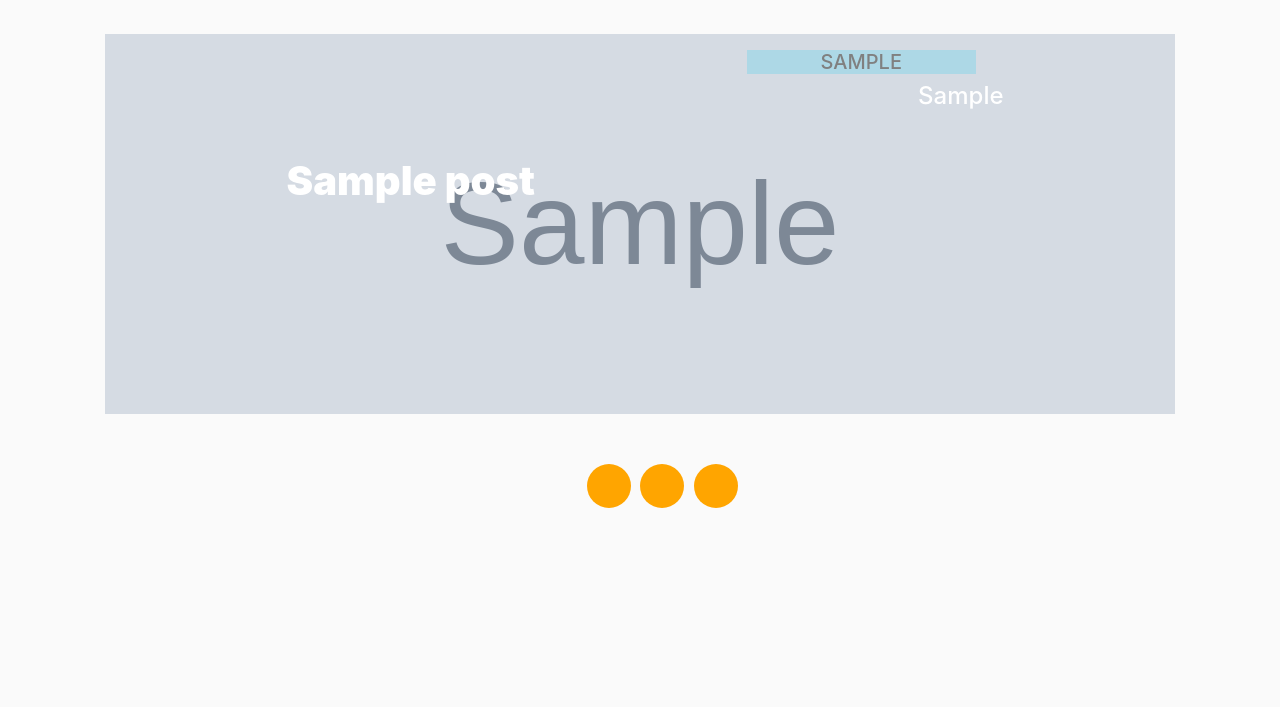
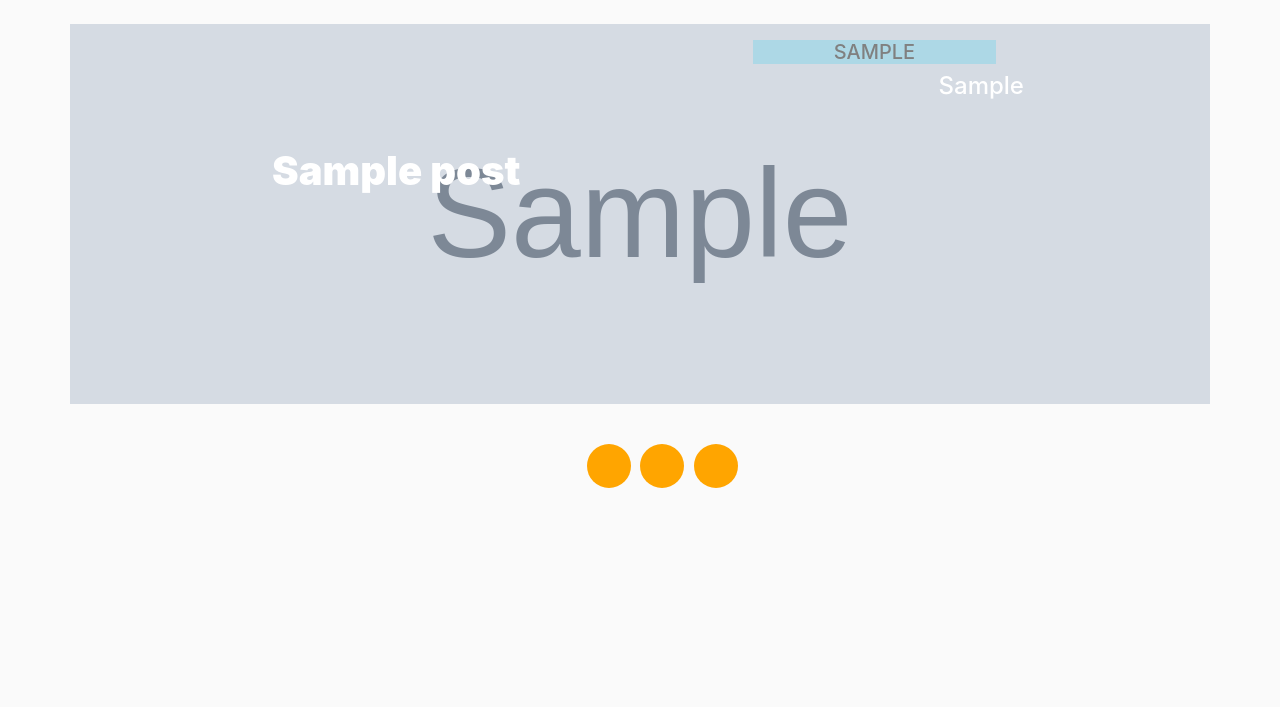
Before and after one commit to pwilson802/snackbar-parking, a Django app: page / in a window 1280 px wide. Shown: the part 56-763 px from the top of the page. After the commit the page ends 544 px from the top, so only its background shows below. Run offline with Django 3.2, Linux system fonts and the light colour scheme; tables that the repository leaves empty hold one stand-in row (values such as "Sample post"); grey boxes marked "Sample" are stand-in pictures; some libraries are stand-ins or nearby versions; some web fonts are replaced.

Commit message:
removed padding on newest post

```diff
--- a/blog/templates/blog/home.html
+++ b/blog/templates/blog/home.html
@@ -36,8 +36,8 @@
     <div class="row">
     {% for post in posts %}
     {% if forloop.first %}
-    <div class="col-md-12">
-    <article class="newest-post">
+    <div class="col-md-12 p-0">
+    <article class="newest-post p-0">
                 <div class="media-body">
                 <a href="{%url 'post-detail' post.id%}">
                 <div class="newest-post-entry">
```
